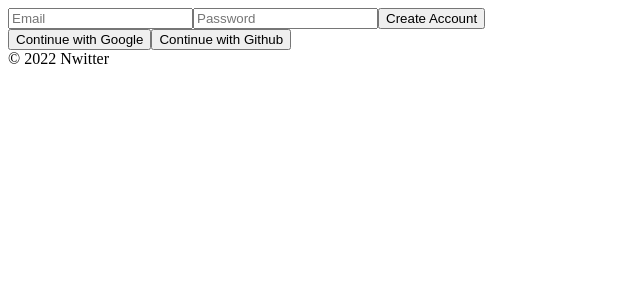
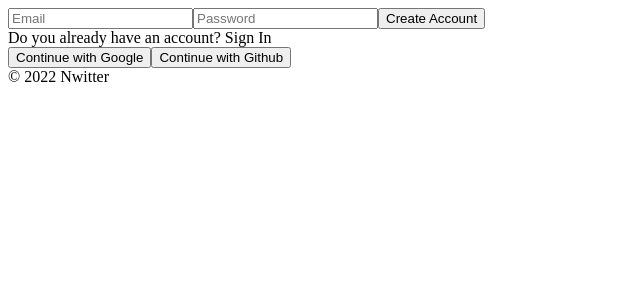
Before and after one commit to nhj7911/nwitter, a React (Create React App) app: page /#/ in a window 1280 px wide. Shown: the top 300 px of the page, without its empty margins (0-640 px from the left). Built offline with nearby package versions, Linux system fonts and the light colour scheme; no server answers.

Commit message:
#2.4 Log In

```diff
--- a/src/components/App.js
+++ b/src/components/App.js
@@ -1,12 +1,23 @@
-import React, { useState } from "react";
+import React, { useEffect, useState } from "react";
 import AppRouter from "components/Router";
 import { auth } from "fbase";
 
 function App() {
-  const [isLoggedIn, setIsLoggedIn] = useState(auth.currentUser);
+  const [init, setInit] = useState(false);
+  const [isLoggedIn, setIsLoggedIn] = useState(false);
+  useEffect(() => {
+    auth.onAuthStateChanged((user) => {
+      if (user) {
+        setIsLoggedIn(true);
+      } else {
+        setIsLoggedIn(false);
+      }
+      setInit(true);
+    });
+  }, []);
   return (
     <>
-      <AppRouter isLoggedIn={isLoggedIn} />
+      {init ? <AppRouter isLoggedIn={isLoggedIn} /> : "Initiallizing..."}
       <footer>&copy; {new Date().getFullYear()} Nwitter</footer>
     </>
   );
--- a/src/routes/Auth.js
+++ b/src/routes/Auth.js
@@ -9,7 +9,7 @@
   const [email, setEmail] = useState("");
   const [password, setPassword] = useState("");
   const [newAccount, setNewAccount] = useState(true);
-
+  const [error, setError] = useState("");
   const onChange = (event) => {
     //console.log(event.target.name); // onChange 이벤트 발생시 email, password를 콘솔에 출력
     // event로 부터 target을 받아오고 name과 value를 받아옴
@@ -34,9 +34,11 @@
       }
       console.log(data);
     } catch (error) {
-      console.log(error);
+      setError(error.message);
     }
   };
+  const toggleAccount = () => setNewAccount((prev) => !prev); //이전의 값을 가져와서 그 값의 반대를 리턴
+
   return (
     <div>
       <form onSubmit={onSubmit}>
@@ -56,8 +58,17 @@
           value={password}
           onChange={onChange}
         />
-        <input type="submit" value={newAccount ? "Create Account" : "Log In"} />
+        <input
+          type="submit"
+          value={newAccount ? "Create Account" : "Sign In"}
+        />
       </form>
+      {error}
+      <span onClick={toggleAccount}>
+        {newAccount
+          ? "Do you already have an account? Sign In"
+          : "Don't have an account yet? Create Account"}
+      </span>
       <div>
         <button>Continue with Google</button>
         <button>Continue with Github</button>
```
